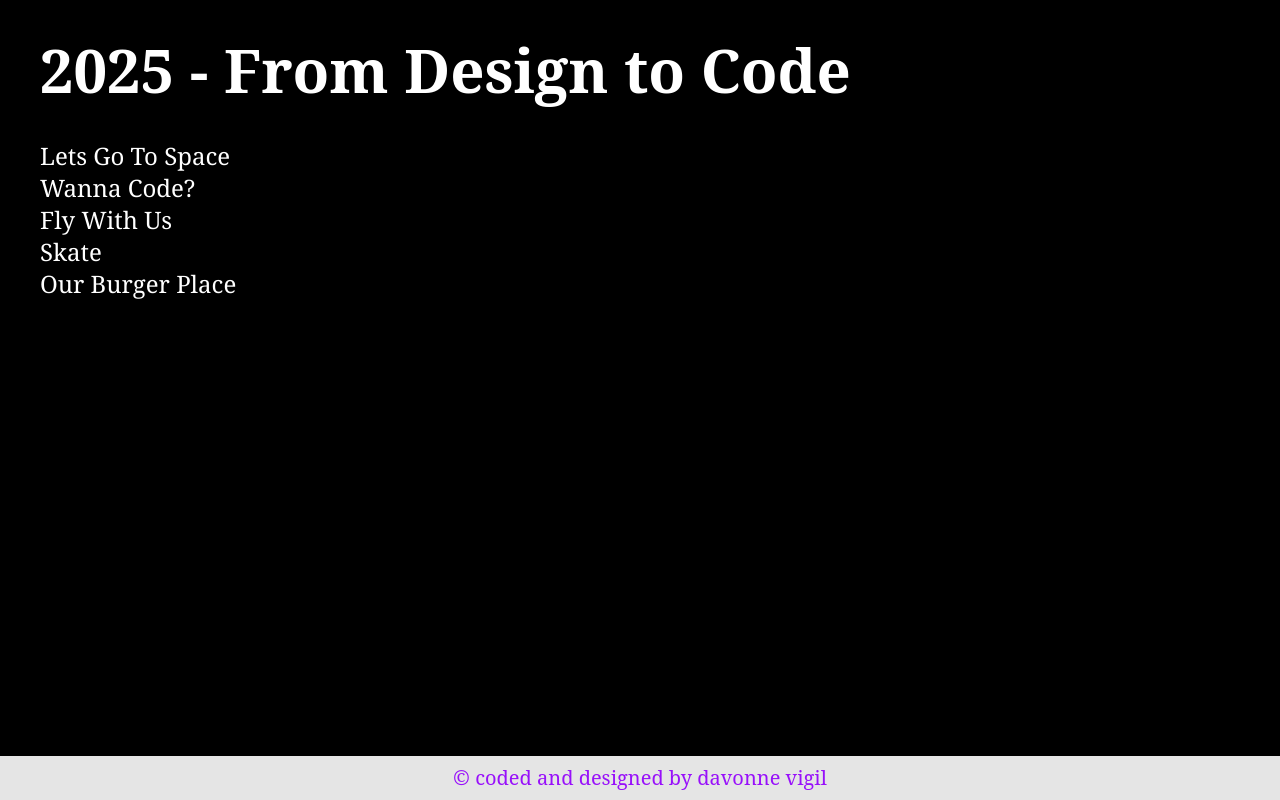
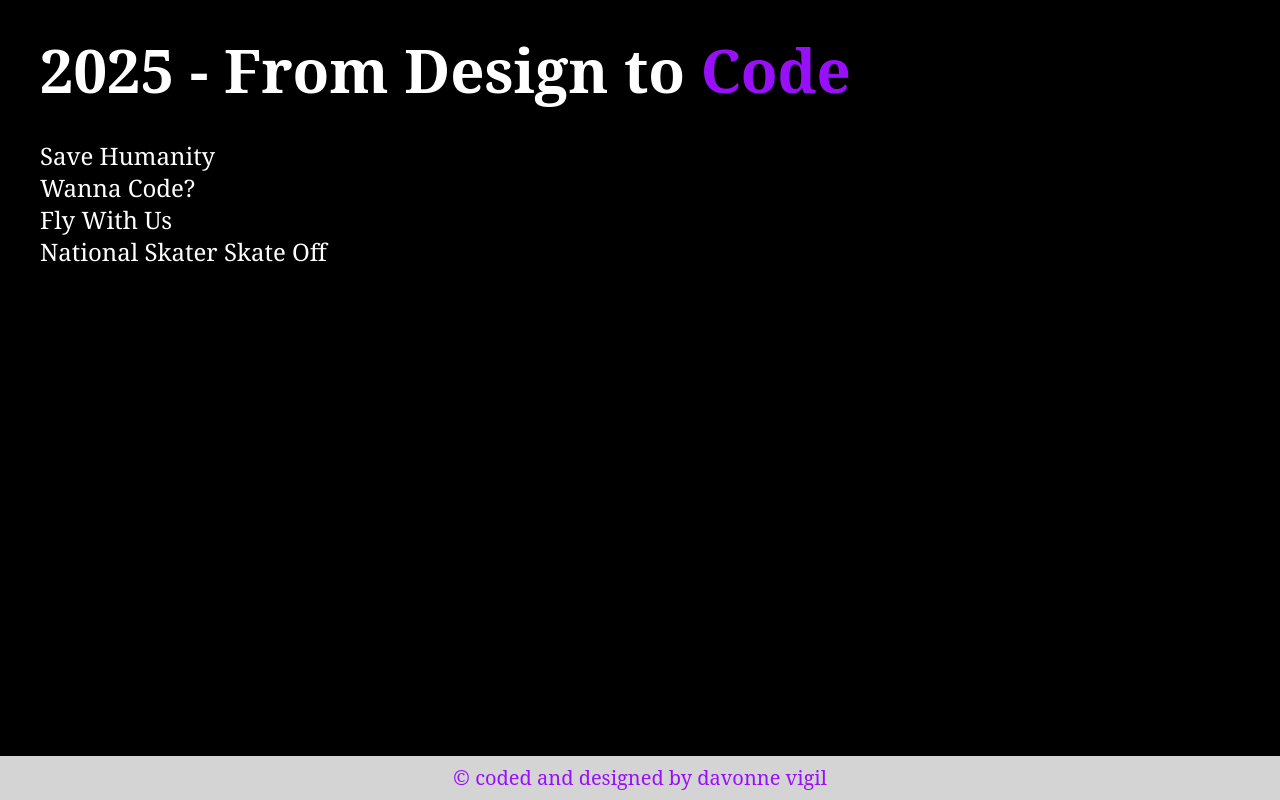
Before and after one commit to Davonne007-TX/world-of-code-and-design, a React (Vite) app: page / in a window 1280 px wide. Built offline with nearby package versions, Linux system fonts and the light colour scheme; a web font is replaced by a local one.

Commit message:
update home page and footer

```diff
--- a/src/App.jsx
+++ b/src/App.jsx
@@ -11,9 +11,6 @@ const FlyWithUs = React.lazy(() => import("./components/fly/FlyWithUs"));
 const SkateCompetition = React.lazy(() =>
   import("./components/skate/SkateCompetition")
 );
-const OurBurgerPlace = React.lazy(() =>
-  import("./components/restaurant/OurBurgerPlace")
-);
 
 function App() {
   return (
@@ -25,7 +22,6 @@ function App() {
           <Route path="/wannaCode" element={<WannaCode />} />
           <Route path="/fly" element={<FlyWithUs />} />
           <Route path="/skate" element={<SkateCompetition />} />
-          <Route path="/ourBurgerPlace" element={<OurBurgerPlace />} />
         </Routes>
       </Suspense>
     </>
--- a/src/components/Footer.jsx
+++ b/src/components/Footer.jsx
@@ -1,6 +1,6 @@
 export default function Footer() {
   return (
-    <footer className="mt-auto bg-neutral-200 w-full text-center text-xl font-glo p-2 text-purple-600">
+    <footer className="mt-auto bg-neutral-300 w-full text-center text-xl font-glo p-2 text-purple-600">
       © coded and designed by davonne vigil
     </footer>
   );
--- a/src/components/HomePage.jsx
+++ b/src/components/HomePage.jsx
@@ -8,7 +8,7 @@ export default function Home() {
     <main className="bg-black min-h-screen text-white flex flex-col justify-between">
       <section className="flex flex-col ml-10">
         <h1 className="text-4xl md:text-5xl lg:text-6xl font-bold font-glo mt-10 mr-auto">
-          2025 - From Design to Code
+          2025 - From Design to <span className="text-purple-600">Code</span>
         </h1>
 
         <Suspense fallback={<div>Magic in the making....</div>}>
--- a/src/components/ReuseableNavBar.jsx
+++ /dev/null
@@ -1,21 +0,0 @@
-export default function ReuseableNavBar({ heading, burgerNavLinks }) {
-  return (
-    <header className="text-white font-serif font-thin w-full p-4">
-      <nav className="cursor-pointer relative">
-        <div className="flex justify-center items-center">
-          <h1 className="absolute left-10 ml-2 mt-2 lg:mt-0 text-2xl">
-            {heading}
-          </h1>
-
-          <ul className="hidden lg:flex justify-between gap-8 items-center text-lg">
-            {burgerNavLinks}
-          </ul>
-
-          <button className="text-4xl absolute right-0 cursor-pointer">
-            ☰
-          </button>
-        </div>
-      </nav>
-    </header>
-  );
-}
--- a/src/components/restaurant/OurBurgerPlace.jsx
+++ /dev/null
@@ -1,16 +0,0 @@
-import ReuseableNavBar from "../ReuseableNavBar";
-
-export default function OurBurgerPlace() {
-  const ourBurgerLinks = [
-    { burgerLinks: "About", id: 1 },
-    { burgerLinks: "Menu", id: 2 },
-    { burgerLinks: "Locations", id: 2 },
-    { burgerLinks: "Contact", id: 4 },
-  ];
-
-  return (
-    <main>
-      <h1>Nope didnt work</h1>
-    </main>
-  );
-}
--- a/src/data/myWork.js
+++ b/src/data/myWork.js
@@ -1,7 +1,6 @@
 export const myWork = [
-  { id: 1, text: "Lets Go To Space", link: "/space" },
+  { id: 1, text: "Save Humanity", link: "/space" },
   { id: 2, text: "Wanna Code?", link: "/wannaCode" },
   { id: 3, text: "Fly With Us", link: "/fly" },
-  { id: 4, text: "Skate", link: "/skate" },
-  { id: 5, text: "Our Burger Place", link: "/ourBurgerPlace" },
+  { id: 4, text: "National Skater Skate Off", link: "/skate" },
 ];
```
